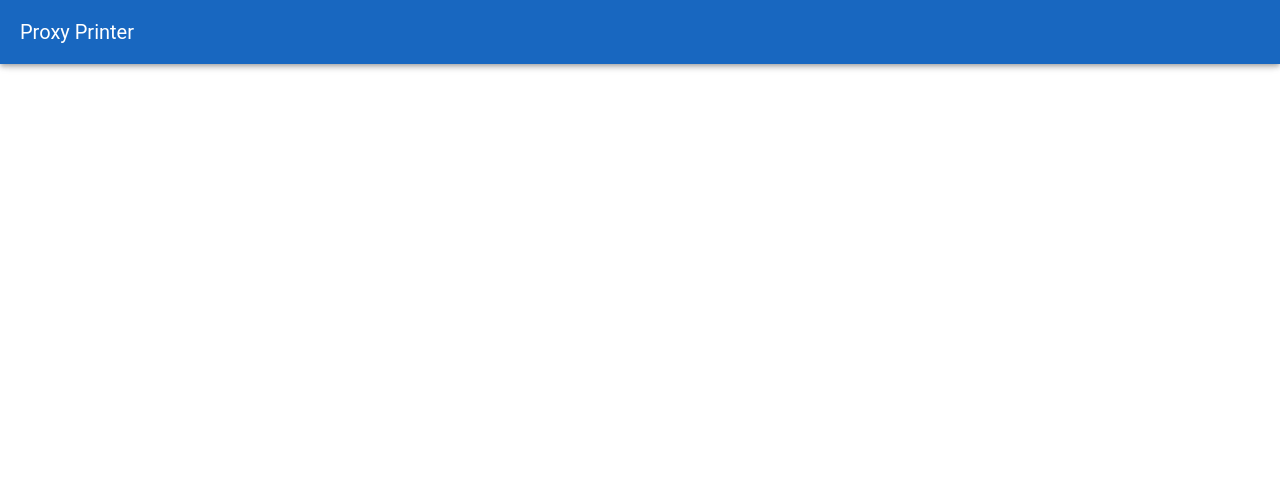
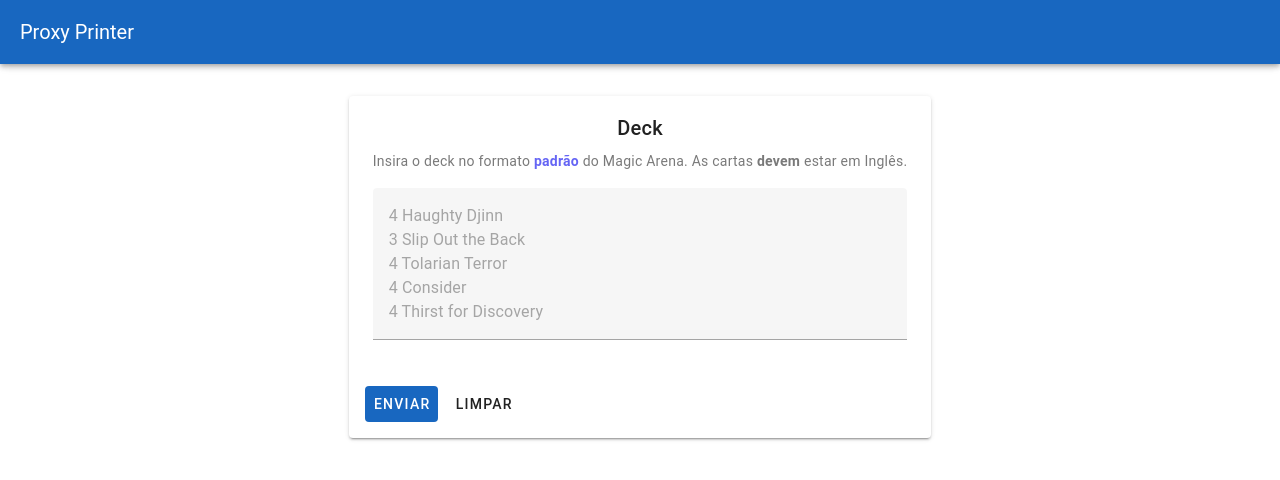
Before and after one commit to JorgeLNJunior/mtg-proxy-printer, a Vue app: page / in a window 1280 px wide. Shown: the top 480 px of the page. Built offline with nearby package versions, Linux system fonts and the light colour scheme.

Commit message:
feat: criar layout básico

```diff
--- a/src/App.vue
+++ b/src/App.vue
@@ -1,10 +1,53 @@
-<script setup lang="ts"></script>
+<script setup lang="ts">
+import { ref } from 'vue'
+import { deckExample } from './texts/texts'
+
+const deck = ref<string>('')
+
+function clear(): void {
+  deck.value = ''
+}
+</script>
 
 <template>
   <v-layout>
     <v-app-bar color="primary">
-      <v-app-bar-title>Proxy Printer</v-app-bar-title>
+      <v-app-bar-title class="select-none">Proxy Printer</v-app-bar-title>
     </v-app-bar>
-    <v-main></v-main>
+    <v-main>
+      <v-container fluid>
+        <v-row justify="center" class="ma-4">
+          <v-card class="text-center pa-2" elevation="2" rounded>
+            <v-card-title class="select-none">Deck</v-card-title>
+            <v-card-subtitle class="select-none">
+              Insira o deck no formato
+              <a
+                class="text-decoration-none"
+                href="https://www.mtggoldfish.com/deck/arena_download/5211385"
+                target="_blank"
+                rel="noopener noreferrer"
+              >
+                <b>padrão</b>
+              </a>
+              do Magic Arena. As cartas
+              <b>devem</b>
+              estar em Inglês.
+            </v-card-subtitle>
+            <v-card-text>
+              <v-textarea
+                v-model="deck"
+                :no-resize="true"
+                :auto-grow="true"
+                :placeholder="deckExample"
+              ></v-textarea>
+            </v-card-text>
+            <v-card-actions>
+              <v-btn color="primary" variant="flat">Enviar</v-btn>
+              <v-btn color="accent" @click="clear()">Limpar</v-btn>
+            </v-card-actions>
+          </v-card>
+        </v-row>
+      </v-container>
+    </v-main>
   </v-layout>
 </template>
--- a/src/style.css
+++ b/src/style.css
@@ -0,0 +1,9 @@
+.select-none {
+    -webkit-touch-callout: none; /* iOS Safari */
+      -webkit-user-select: none; /* Safari */
+       -khtml-user-select: none; /* Konqueror HTML */
+         -moz-user-select: none; /* Old versions of Firefox */
+          -ms-user-select: none; /* Internet Explorer/Edge */
+              user-select: none; /* Non-prefixed version, currently
+                                    supported by Chrome, Edge, Opera and Firefox */
+  }
--- /dev/null
+++ b/src/texts/texts.ts
@@ -0,0 +1,7 @@
+export const deckExample = `
+4 Haughty Djinn
+3 Slip Out the Back
+4 Tolarian Terror
+4 Consider
+4 Thirst for Discovery
+`.trim()
```
